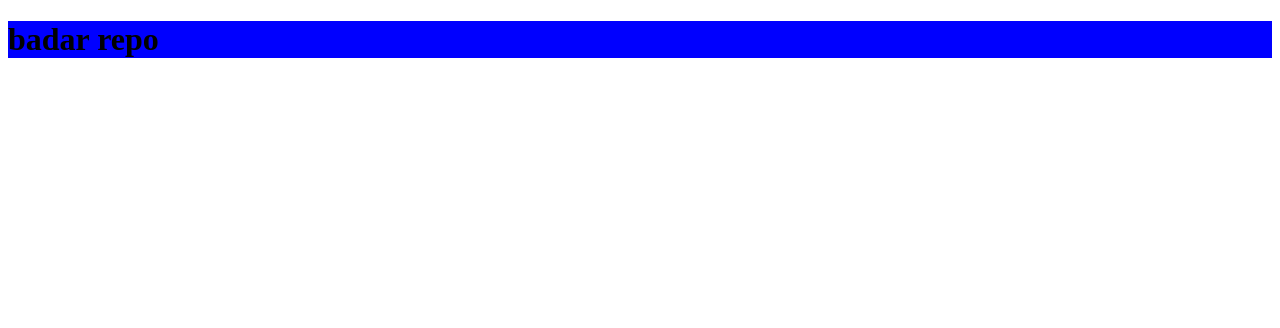
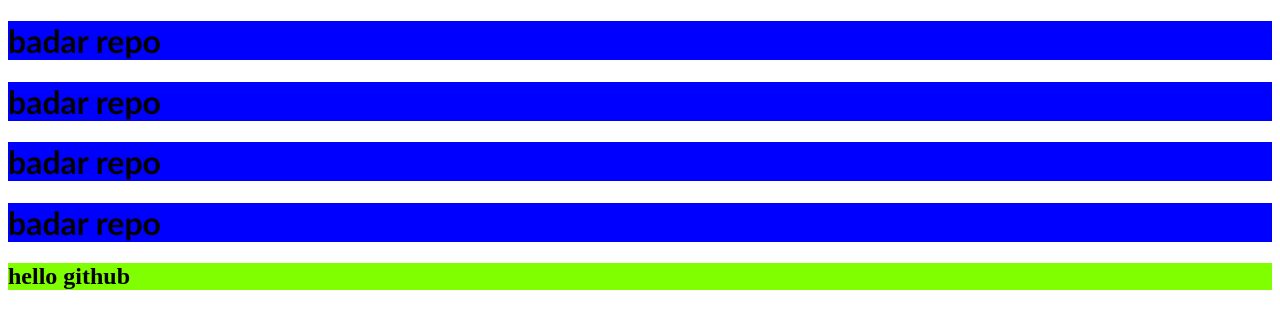
Before and after one commit to BADARAHMEDSHEIKH/nov-2021-18, a plain HTML site: page index.html in a window 1280 px wide. Drawn offline with Linux system fonts and the light colour scheme.

Commit message:
second changes is done githubhttps://github.com/BADARAHMEDSHEIKH/nov-2021-18.git

```diff
--- a/index.css
+++ b/index.css
@@ -1,3 +1,8 @@
 h1{background-color: blue;
+    font-family: 'Gill Sans', 'Gill Sans MT', Calibri, 'Trebuchet MS', sans-serif;
 
 }
+h2
+{
+    background-color: chartreuse;
+}
--- a/index.html
+++ b/index.html
@@ -9,5 +9,7 @@
 </head>
 <body>
     <h1>badar repo</h1>
+    <h1>badar repo</h1><h1>badar repo</h1><h1>badar repo</h1>
+    <h2>hello github</h2>
 </body>
 </html>
```
